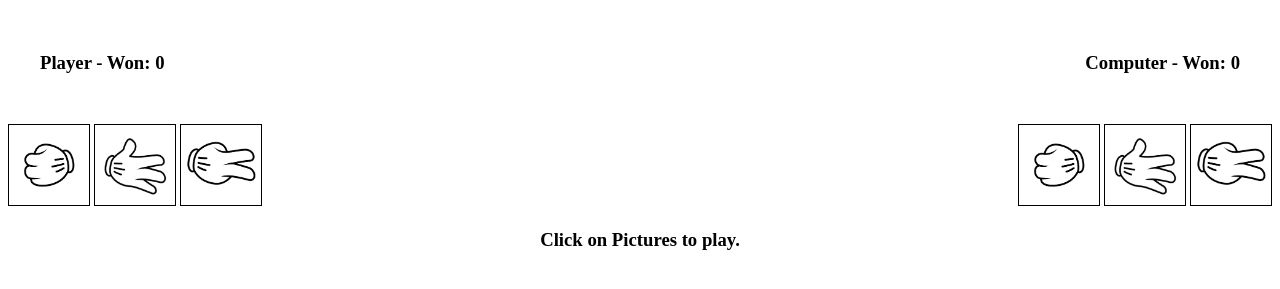
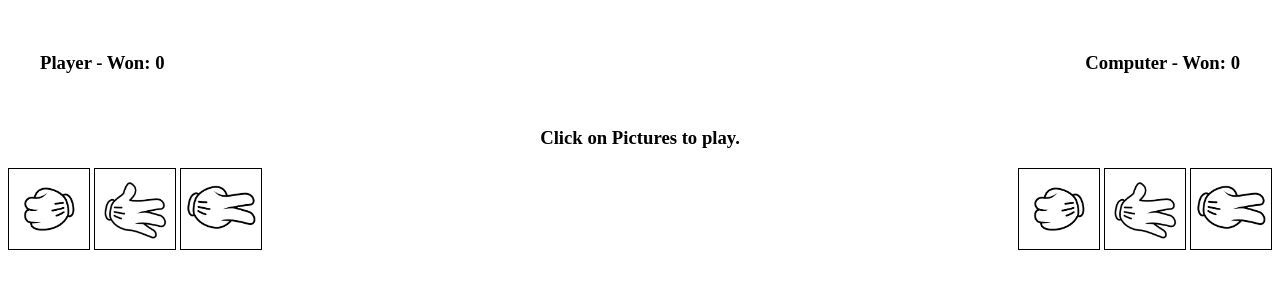
Before and after one commit to samgliu/-rock-paper-scissors, a plain HTML site: page index.html in a window 1280 px wide. Both pictures are taken after a click on the button "Start". Shown: the part 87-376 px from the top of the page. Drawn offline with Linux system fonts and the light colour scheme.

Commit message:
version 1.2

```diff
--- a/index.html
+++ b/index.html
@@ -16,6 +16,10 @@
     <h3 id="comwon">Computer - Won: 0</h3>
     </div>
 
+    <div id="resultcontainer">
+        <h3 id="results">Click Start.</h3>
+        </div>
+
     <div id="playboard">
         <div id="player">
             <img id = "imgrock" value = "rock" src="images/rock.png">
@@ -33,9 +37,7 @@
         </div>
     </div>
 
-    <div id="resultcontainer">
-    <h3 id="results" style="display:none;">Click on Pictures to play.</h3>
-    </div>
+
 
     <div id="mybutton">
     <button onclick="startgame()">Start</button>
--- a/js/scripts.js
+++ b/js/scripts.js
@@ -77,7 +77,7 @@ function computerPlay (res,e){
 
         if (playerw >= 5){
             document.getElementById("results").innerHTML = "Congratulations! You Won 5 games";
-            document.getElementById("resultcontainer").style.boxShadow =  "0 0 13px rgb(38 49 206 / 80%))";
+            document.getElementById("resultcontainer").style.boxShadow =  "0 0 13px rgb(38 49 206 / 80%)";
             restartgame()
         } else if ( computerw >= 5){
             document.getElementById("results").innerHTML = "You lose! Computer Won 5 games";
@@ -156,7 +156,7 @@ function removeShadow(theid){
 
 function startgame(){
     playSound();
-    document.getElementById("results").style="display:block;";
+    document.getElementById("results").innerText = "Click on Pictures to play.";
     document.getElementById("mybutton").style="display:none;";
 }
 
```
